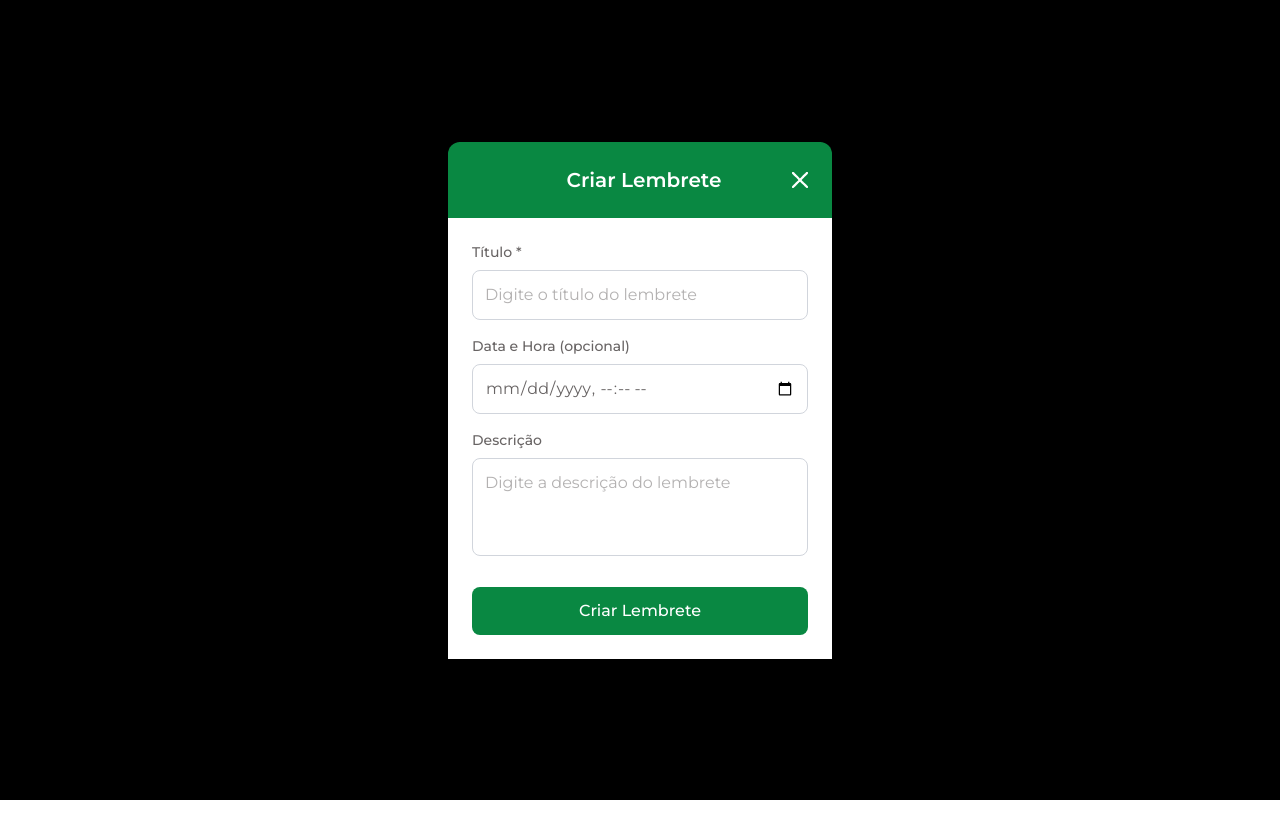
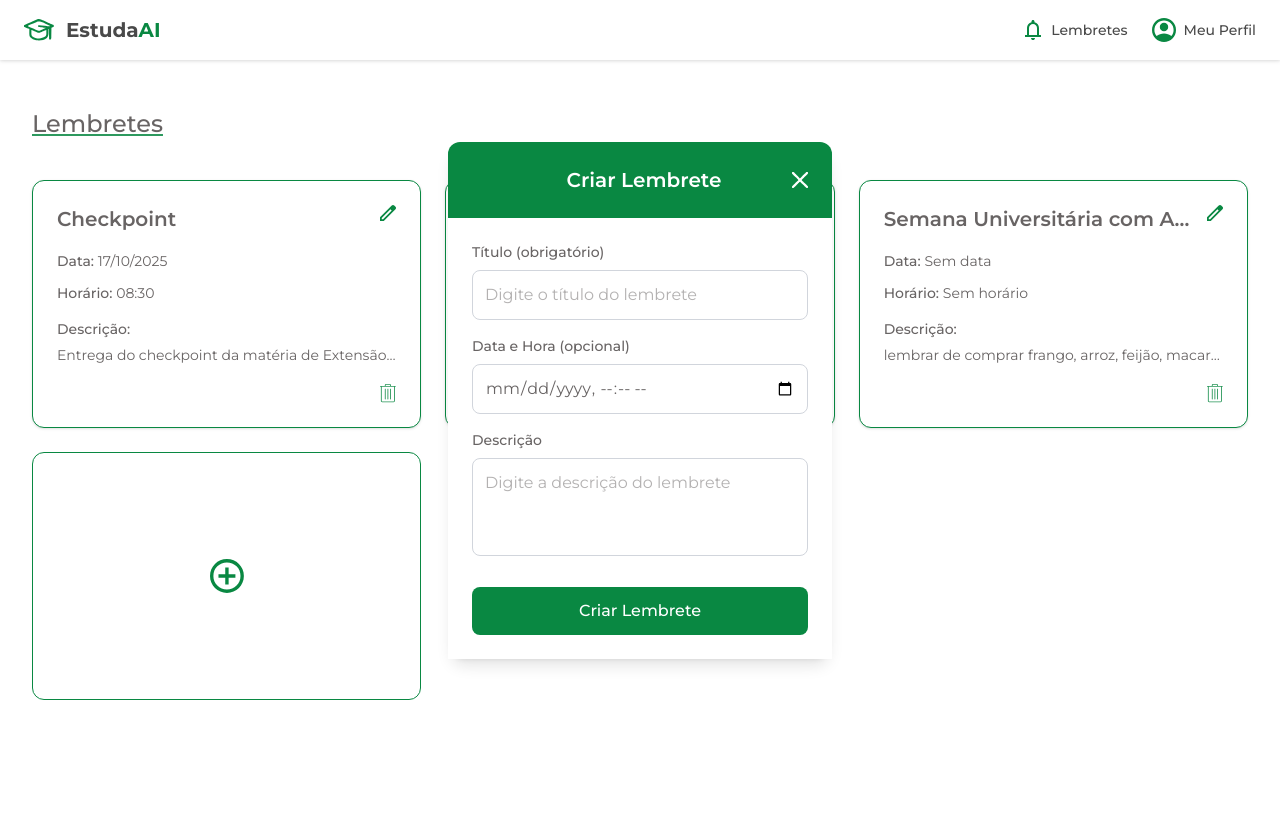
Before and after one commit to HChuvas/EstudaAI, a Next.js app: page /reminders in a window 1280 px wide. Both pictures are taken after a click on the element 226 px from the left and 576 px from the top of the page. Shown: the top 838 px of the page. Built offline with nearby package versions, Linux system fonts and the light colour scheme.

Commit message:
alterações em reminders

```diff
--- a/app/reminders/page.tsx
+++ b/app/reminders/page.tsx
@@ -191,7 +191,7 @@
       </div>
 
       {showModal && (
-        <div className="fixed inset-0 flex items-center justify-center z-50 bg-black bg-opacity-50">
+        <div className="fixed inset-0 flex items-center justify-center z-50">
           <div className="bg-white rounded-2xl w-96 shadow-lg">
             <div className="bg-[#098842] rounded-t-xl p-6">
               <div className="flex justify-between items-center">
@@ -219,7 +219,7 @@
               <div className="space-y-4">
                 <div>
                   <label className="block text-sm font-medium text-[#686464] mb-2">
-                    Título *
+                    Título (obrigatório)
                   </label>
                   <input
                     type="text"
```
Also changed, not shown: package.json (+6 -5 lines), 1 other file (tests, documents, lock files or other folders).
